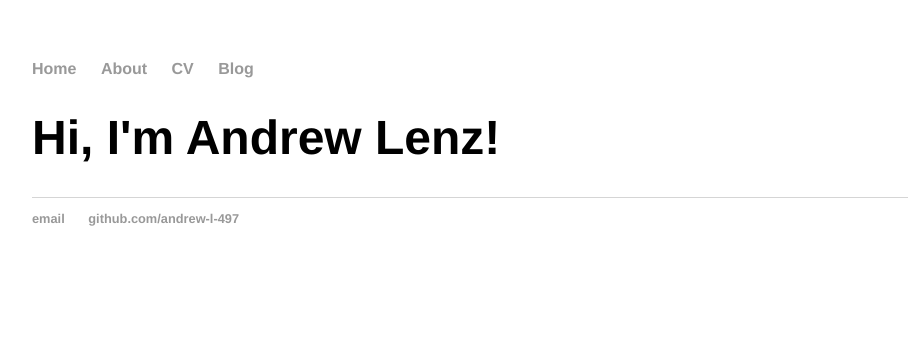
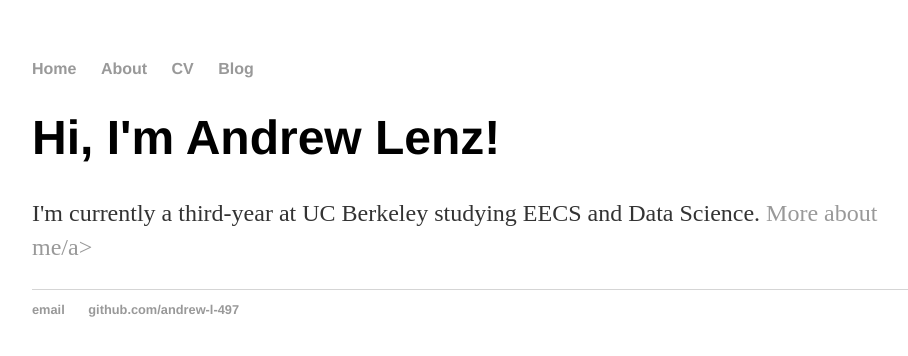
Before and after one commit to andrew-l-497/andrew-l-497.github.io, a Jekyll site: the page built from index.html, in a window 1280 px wide. Shown: the top 356 px of the page, without its empty margins (160-1068 px from the left). Built offline with Jekyll 4.4.1, drawn with Linux system fonts in a browser that asks for light colours.

Commit message:
Update index.html

```diff
--- a/index.html
+++ b/index.html
@@ -1,30 +1,8 @@
-<!DOCTYPE html>
-<html>
-	<head>
-		<title>Andrew Lenz</title>
-		<!-- link to main stylesheet -->
-		<link rel="stylesheet" type="text/css" href="/css/main.css">
-	</head>
-	<body>
-		<nav>
-    		<ul>
-        		<li><a href="/">Home</a></li>
-	        	<li><a href="/about">About</a></li>
-        		<li><a href="/cv">CV</a></li>
-        		<li><a href="/blog">Blog</a></li>
-    		</ul>
-		</nav>
-		<div class="container">
-    		<div class="blurb">
-        		<h1>Hi, I'm Andrew Lenz!</h1>
-				<p></a></p>
-    		</div><!-- /.blurb -->
-		</div><!-- /.container -->
-		<footer>
-    		<ul>
-        		<li><a href="mailto:andrew.lenz@berkeley.edu">email</a></li>
-        		<li><a href="https://github.com/andrew-l-497">github.com/andrew-l-497</a></li>
-			</ul>
-		</footer>
-	</body>
-</html>
+---
+layout: default
+title: Andrew Lenz
+---
+<div class="blurb">
+	<h1>Hi, I'm Andrew Lenz!</h1>
+	<p>I'm currently a third-year at UC Berkeley studying EECS and Data Science. <a href="/about">More about me/a></p>
+</div><!-- /.blurb -->
```
